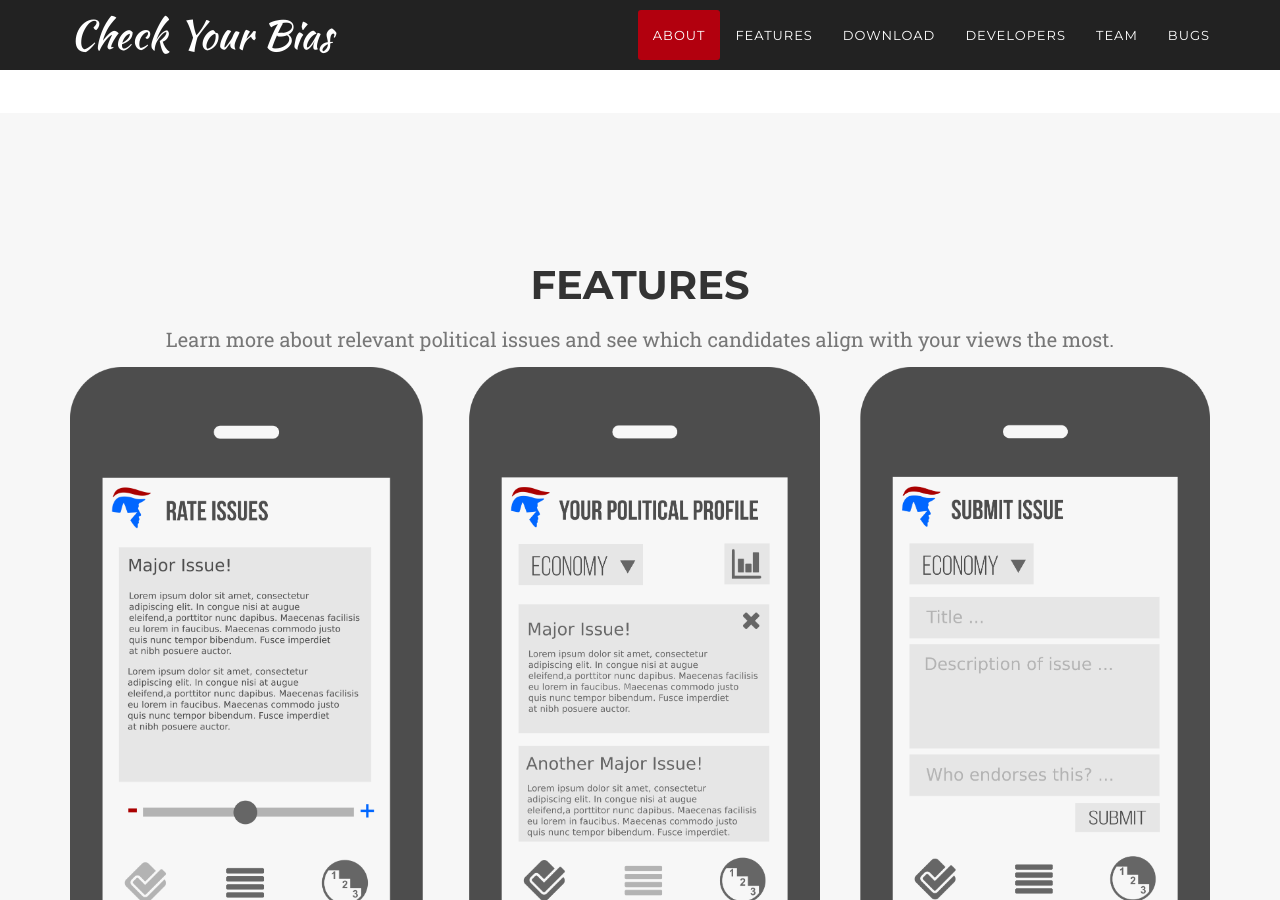
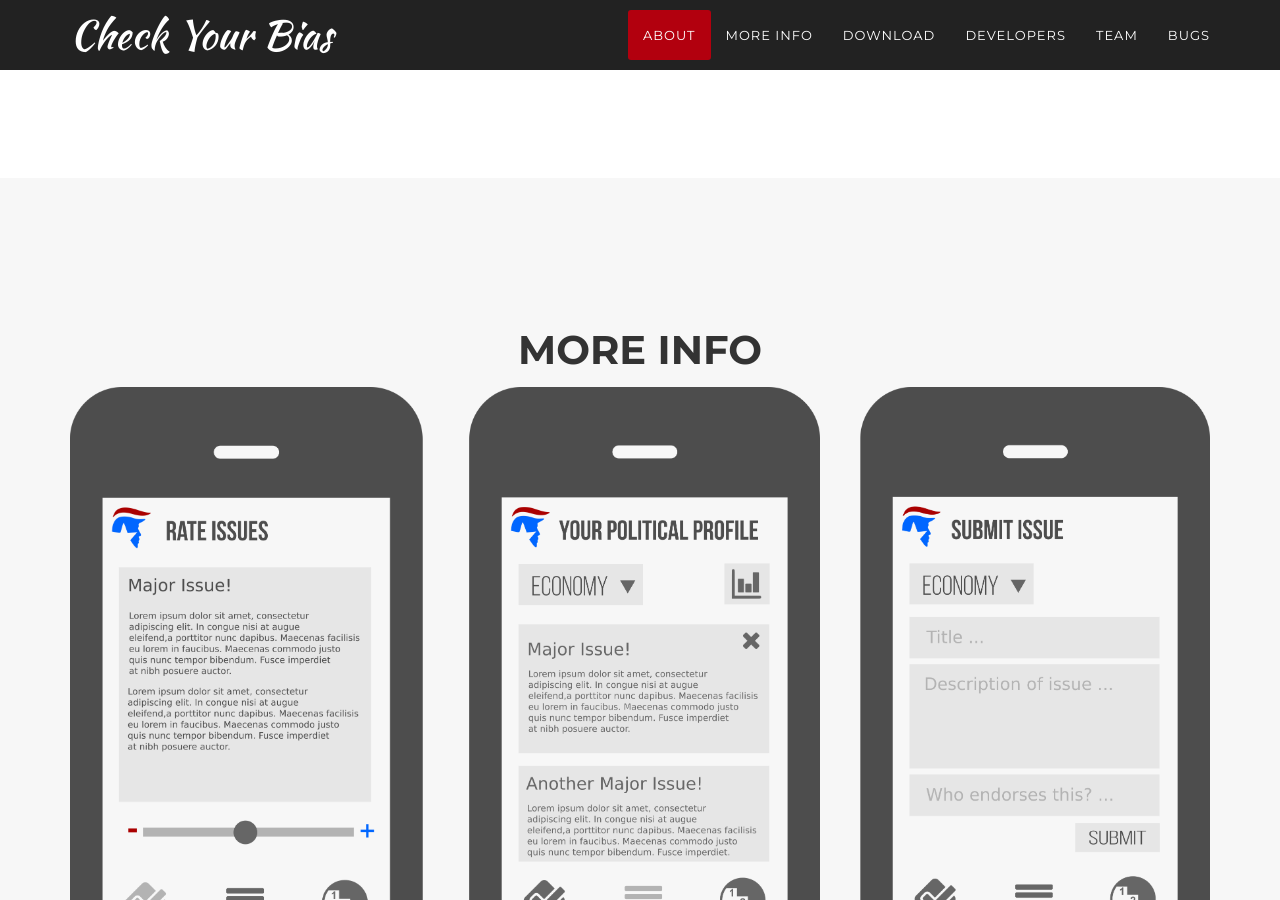
Before and after one commit to aaronnech/CheckYourBias, a Jekyll site: the page product_website/index.html, which Jekyll copies as it is, in a window 1280 px wide and 900 px high, scrolled down 1316 px. Built offline with Jekyll 4.4.1, drawn with Linux system fonts in a browser that asks for light colours; nearby versions of some CDN libraries; some web fonts are replaced.

Commit message:
Changed Features to More Info and moved main project text to the top

```diff
--- a/product_website/index.html
+++ b/product_website/index.html
@@ -58,7 +58,7 @@
                         <a class="page-scroll" href="#services">About</a>
                     </li>
                     <li>
-                        <a class="page-scroll" href="#portfolio">Features</a>
+                        <a class="page-scroll" href="#portfolio">More Info</a>
                     </li>
                     <li>
                         <a class="page-scroll" href="#about">Download</a>
@@ -123,6 +123,8 @@
                     <p class="text-muted">Low voter turnout has been common in many past elections when compared with other countries, specifically in the younger generations.</p>
                 </div>
             </div>
+            <h3></h3>
+            <p class="text-center section-subheading text-muted">Learn more about relevant political issues and see which candidates align with your views the most.</p>
         </div>
     </section>
 
@@ -131,8 +133,7 @@
         <div class="container">
             <div class="row">
                 <div class="col-lg-12 text-center">
-                    <h2 class="section-heading">Features</h2>
-                    <p class="section-subheading text-muted">Learn more about relevant political issues and see which candidates align with your views the most.</p>
+                    <h2 class="section-heading">More Info</h2>
                 </div>
             </div>
             <div class="row">
```
